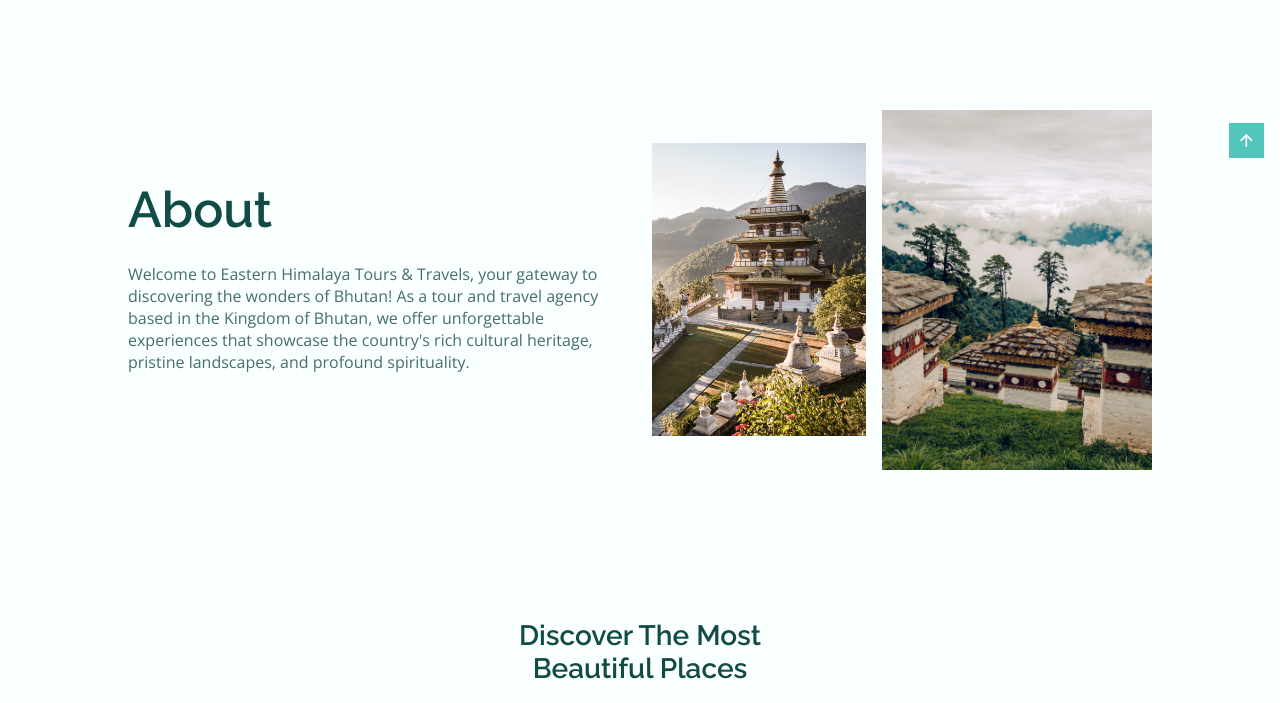
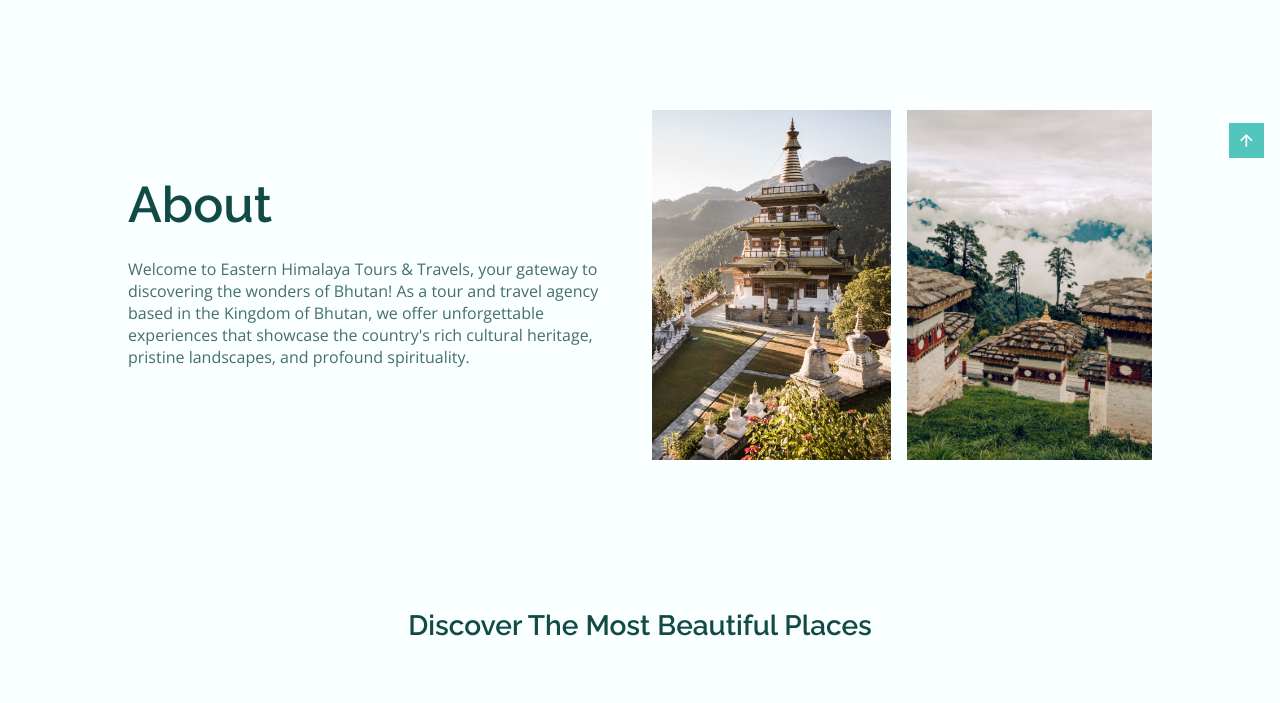
Before and after one commit to Glen-Gal/EHTT, a plain HTML site: page index.html in a window 1280 px wide. Shown: the part 802-1505 px from the top of the page. Drawn offline with nearby package versions, Linux system fonts and the light colour scheme.

Commit message:
Add files via upload

```diff
--- a/index.html
+++ b/index.html
@@ -84,19 +84,6 @@
                             <i class="ri-twitter-fill"></i>
                         </a>
                     </div>
-
-                    <!-- <div class="home__info">
-                        <div>
-                            <span class="home__info-title">5 best places to visit</span>
-                            <a href="" class="button button--flex button--link home__info-button">
-                                More <i class="ri-arrow-right-line"></i>
-                            </a>
-                        </div>
-
-                        <div class="home__info-overlay">
-                            <img src="assets/img/home2.jpg" alt="" class="home__info-img">
-                        </div>
-                    </div> -->
                 </div>
             </section>
 
@@ -106,19 +93,17 @@
                     <div class="about__data">
                         <h2 class="section__title about__title">About</h2>
                         <p class="about__description">Welcome to Eastern Himalaya Tours & Travels, your gateway to discovering the wonders of Bhutan!
-                            As a tour and travel agency based in the Kingdom of Bhutan, we offer unforgettable experiences that showcase the country's rich cultural heritage,
-                            pristine landscapes, and profound spirituality.
+                            As a tour and travel agency based in the Kingdom of Bhutan, we offer unforgettable experiences that showcase the country's
+                            rich cultural heritage, pristine landscapes, and profound spirituality.
                         </p>
-                        <!-- <a href="#" class="button">Reserve a place</a> -->
                     </div>
 
                     <div class="about__img">
                         <div class="about__img-overlay">
-                            <img src="assets/img/about1.jpg" alt="" class="about__img-one">
+                            <img src="assets/img/about1.jpg" alt="" class="about__img1">
                         </div>
-
                         <div class="about__img-overlay">
-                            <img src="assets/img/about2.jpg" alt="" class="about__img-two">
+                            <img src="assets/img/about2.jpg" alt="" class="about__img2">
                         </div>
                     </div>
                 </div>
@@ -126,7 +111,7 @@
 
             <!--==================== PLACE ====================-->
             <section class="place section" id="place">
-                <h2 class="section__title">Discover the most <br> beautiful places</h2>
+                <h2 class="section__title">Discover the most beautiful places</h2>
 
                 <div class="place__container container swiper-container">
                     <div class="swiper-wrapper">
```
